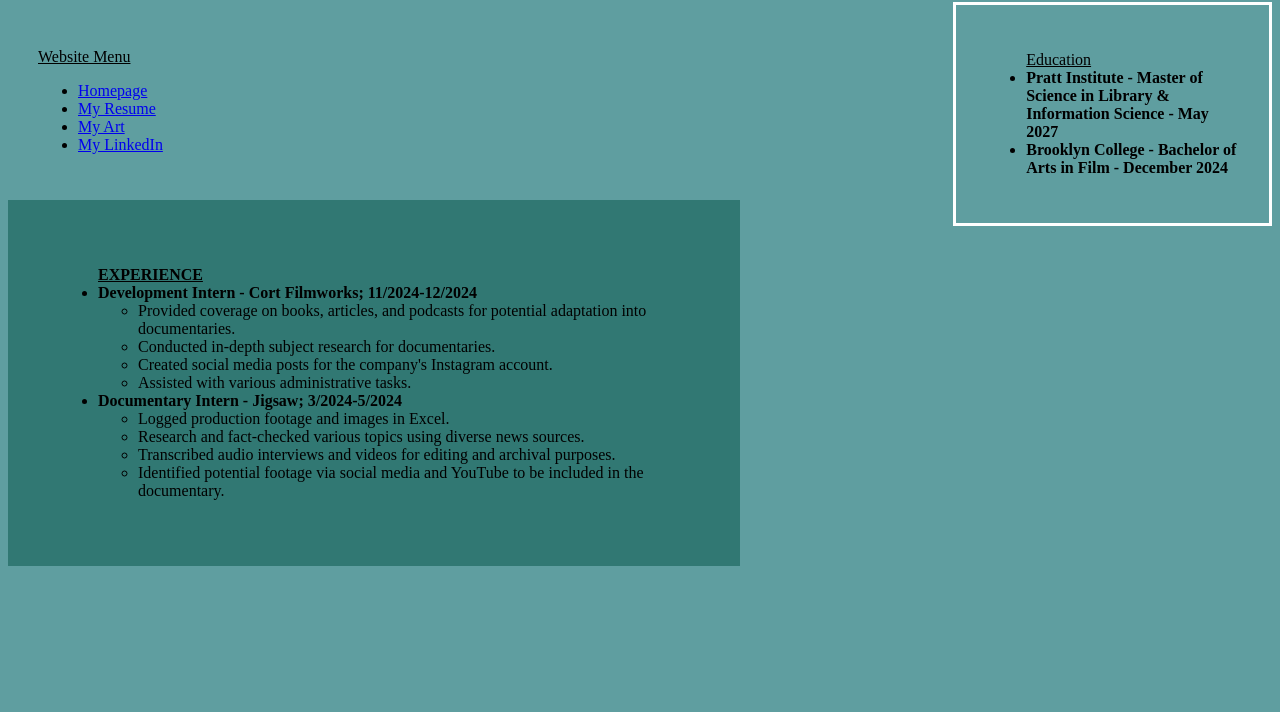
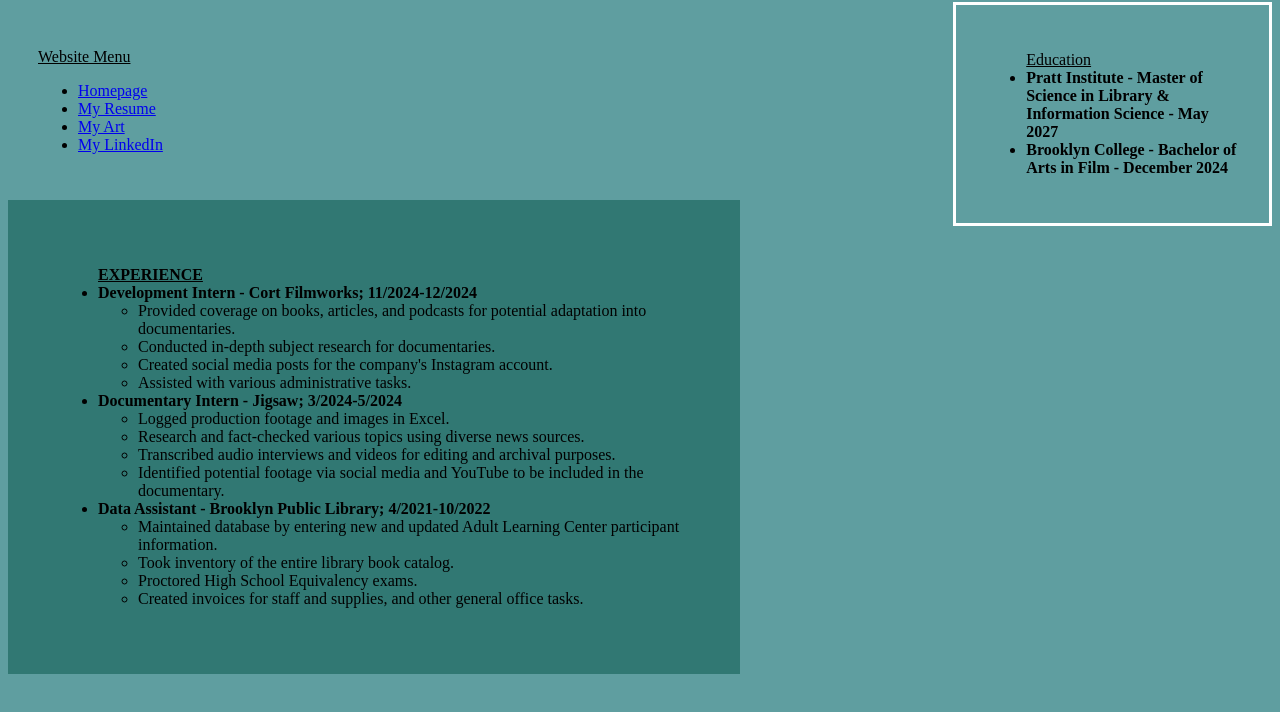
Before and after one commit to kfraser98/info654, a plain HTML site: page resume.html in a window 1280 px wide. Shown: the part 78-790 px from the top of the page. Drawn offline with Linux system fonts and the light colour scheme.

Commit message:
Update resume.html

```diff
--- a/resume.html
+++ b/resume.html
@@ -44,6 +44,14 @@
             <li>Identified potential footage via social media and YouTube to be included in the documentary.</li>
           </ul>
         </li>
+        <li><b> Data Assistant - Brooklyn Public Library; 4/2021-10/2022</b>
+          <ul>
+            <li>Maintained database by entering new and updated Adult Learning Center participant information.</li>
+          <li>Took inventory of the entire library book catalog.</li>
+            <li>Proctored High School Equivalency exams. </li>
+            <li>Created invoices for staff and supplies, and other general office tasks.</li>
+          </ul>
+        </li>
        </ul>
     </div>
   </body>
```
